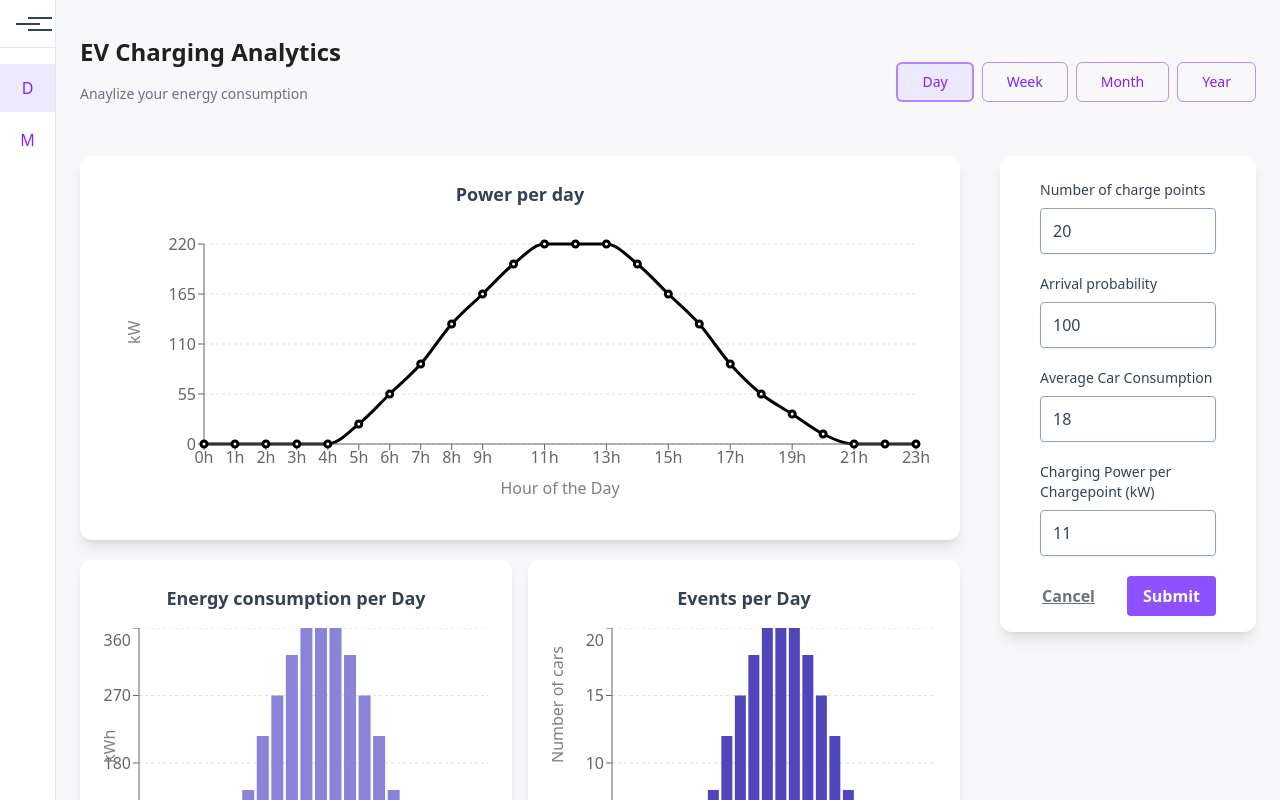
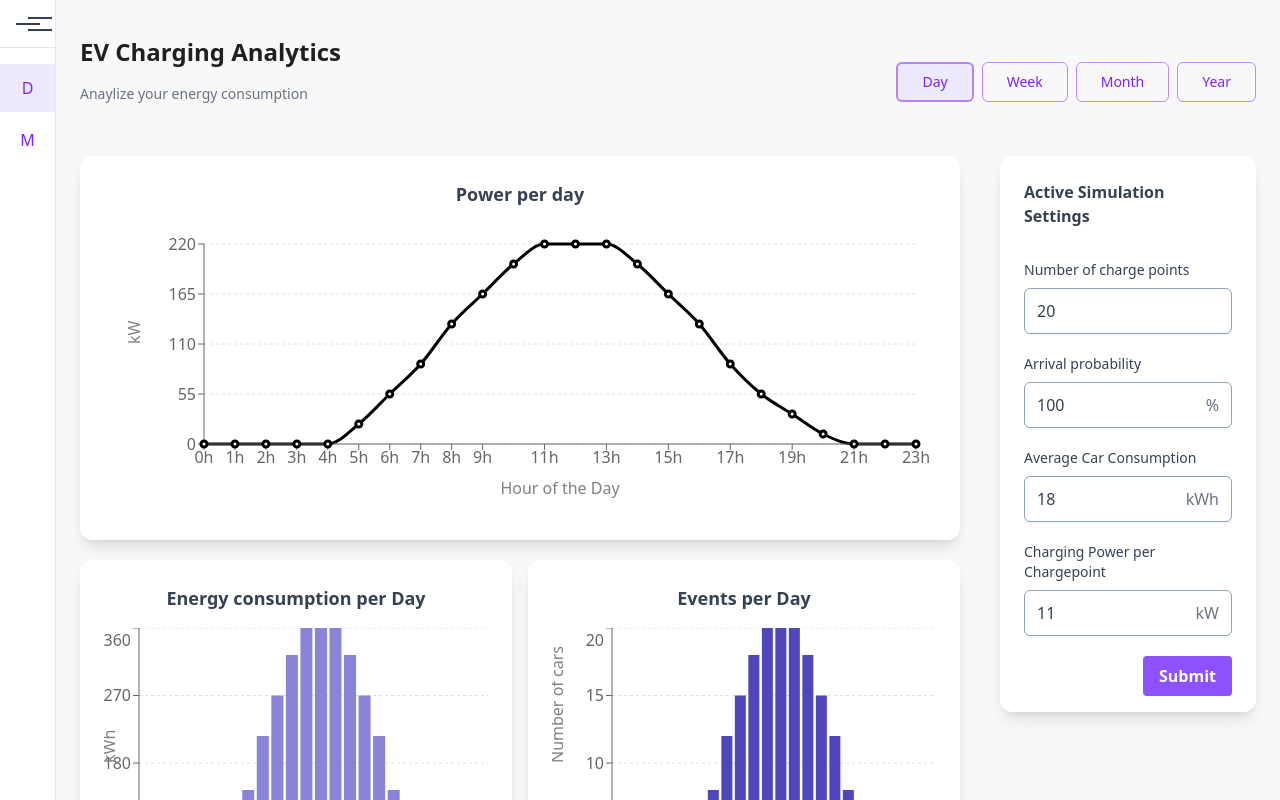
Before and after one commit to Ziva1011/EV-dashboard, a React (Vite) app: page / in a window 1280 px wide. Shown: the top 800 px of the page. Built offline with nearby package versions, Linux system fonts and the light colour scheme.

Commit message:
error handling simulation form

```diff
--- a/src/features/SimulationForm.tsx
+++ b/src/features/SimulationForm.tsx
@@ -1,5 +1,4 @@
-import React from "react";
-import { useState } from "react";
+import React, { useState } from "react";
 import Button from "../components/Button";
 import type { SimulationInputs } from "./Dashboard";
 
@@ -9,35 +8,32 @@ interface SimulationFormProps {
   simulationInputs: SimulationInputs;
 }
 
+type InputField = {
+  id: keyof SimulationInputs;
+  label: string;
+  suffix?: string;
+  min?: number;
+  max?: number;
+  errorMessage?: string;
+};
+
+type Errors = Partial<Record<keyof SimulationInputs, boolean>>;
+
 const SimulationForm: React.FC<SimulationFormProps> = ({
   onSubmit,
   onClose,
   simulationInputs,
 }) => {
   const [inputs, setInputs] = useState<SimulationInputs>(simulationInputs);
+  const [errors, setErrors] = useState<Errors>({});
 
-  const handleSubmit = (e: React.FormEvent) => {
-    e.preventDefault();
-    onSubmit(inputs);
-  };
-
-  const handleChange = (e: React.ChangeEvent<HTMLInputElement>) => {
-    const { id, value } = e.target;
-    setInputs({ ...inputs, [id]: Number(value) });
-  };
-
-  const handleBlur = (e: React.ChangeEvent<HTMLInputElement>) => {
-    const { id, value } = e.target;
-    setInputs({ ...inputs, [id]: value === "" ? 0 : Number(value) });
-  };
-
-  const inputFields = [
+  const inputFields: InputField[] = [
     {
       id: "numChargePoints",
       label: "Number of charge points",
-      suffix: "",
       min: 0,
       max: 20,
+      errorMessage: "Charge points must be between 0 and 20.",
     },
     {
       id: "arrivalMultiplier",
@@ -45,55 +41,120 @@ const SimulationForm: React.FC<SimulationFormProps> = ({
       suffix: "%",
       min: 20,
       max: 200,
+      errorMessage: "Arrival probability must be between 20% and 200%.",
     },
     {
       id: "carConsumption",
-      label: "Average Car Consumption ",
+      label: "Average Car Consumption",
       suffix: "kWh",
+      min: 0,
+      errorMessage: "Car consumption must be >= 0.",
     },
     {
       id: "chargingPower",
-      label: "Charging Power per Chargepoint (kW)",
+      label: "Charging Power per Chargepoint",
       suffix: "kW",
+      min: 0,
+      errorMessage: "Charging power must be >= 0.",
     },
-  ] as const;
+  ];
+
+  // Validate a single value
+  const validateInput = (value: number, min?: number, max?: number) => {
+    if (Number.isNaN(value)) return false;
+    if (min !== undefined && value < min) return false;
+    if (max !== undefined && value > max) return false;
+    return true;
+  };
+
+  // Handle input changes
+  const handleChange = (e: React.ChangeEvent<HTMLInputElement>) => {
+    const { id, value } = e.target;
+    setInputs({ ...inputs, [id]: Number(value) });
+  };
+
+  // Validate on blur
+  const handleBlur = (e: React.ChangeEvent<HTMLInputElement>) => {
+    const { id, value } = e.target;
+    const field = inputFields.find((f) => f.id === id)!;
+    const numberValue = Number(value);
+
+    const isValid = validateInput(numberValue, field.min, field.max);
+
+    setErrors((prev) => ({
+      ...prev,
+      [id]: !isValid,
+    }));
+  };
+
+  // Handle form submit
+  const handleSubmit = (e: React.FormEvent) => {
+    e.preventDefault();
+
+    // Validate all inputs
+    const newErrors: Errors = {};
+    inputFields.forEach((field) => {
+      const value = inputs[field.id];
+      newErrors[field.id] = !validateInput(value, field.min, field.max);
+    });
+    setErrors(newErrors);
+
+    // Prevent submit if any error
+    if (Object.values(newErrors).some(Boolean)) return;
+
+    onSubmit(inputs);
+  };
 
   return (
     <>
-      <form onSubmit={handleSubmit} className="max-w-md mx-auto px-4">
-        {inputFields.map((input) => {
-          const value = inputs[input.id as keyof SimulationInputs];
+      <h3 className="text-md font-semibold text-left">
+        Active Simulation Settings
+      </h3>
+      <form onSubmit={handleSubmit} className="max-w-md mx-auto" noValidate>
+        {inputFields.map((field) => {
+          const value = inputs[field.id];
+          const hasError = errors[field.id];
+
           return (
-            <div className="mb-5 relative text-left">
+            <div key={field.id} className="mb-5 text-left">
               <label
-                htmlFor={input.id}
-                className="block mb-2 text-sm font-medium text-heading "
+                htmlFor={field.id}
+                className="block mb-2 text-sm font-medium text-heading"
               >
-                {input.label}
+                {field.label}
               </label>
-              <div className="flex items-center rounded-base bg-neutral-secondary-medium border rounded-sm border-slate-400 px-3 py-2.5 shadow-xs focus-within:ring-1 focus-within:ring-brand focus-within:border-brand ">
+              <div
+                className={`flex items-center rounded-md bg-neutral-secondary-medium border px-3 py-2.5 shadow-xs focus-within:ring-1 ${
+                  hasError
+                    ? "border-red-500 focus-within:ring-red-500"
+                    : "border-slate-400 focus-within:ring-brand"
+                }`}
+              >
                 <input
                   type="number"
-                  id={input.id}
+                  id={field.id}
                   value={value}
-                  //min and max missing
+                  min={field.min}
+                  max={field.max}
+                  required
                   onChange={handleChange}
                   onBlur={handleBlur}
-                  className="flex-1 bg-transparent border-0 focus:ring-0 text-heading text-sm md:text-base outline-none"
-                  required
+                  className="flex-1 min-w-0 bg-transparent border-0 focus:ring-0 text-heading text-sm md:text-base outline-none"
                 />
                 <span className="ml-2 text-gray-500 font-medium">
-                  {input.suffix}
+                  {field.suffix}
                 </span>
               </div>
+              {hasError && (
+                <p className="mt-1 text-sm text-red-600">
+                  {field.errorMessage}
+                </p>
+              )}
             </div>
           );
         })}
 
         <div className="flex justify-end space-x-4 mt-3">
-          <Button variant="secondary" type="button" onClick={onClose}>
-            Cancel
-          </Button>
           <Button variant="primary" type="submit">
             Submit
           </Button>
```
